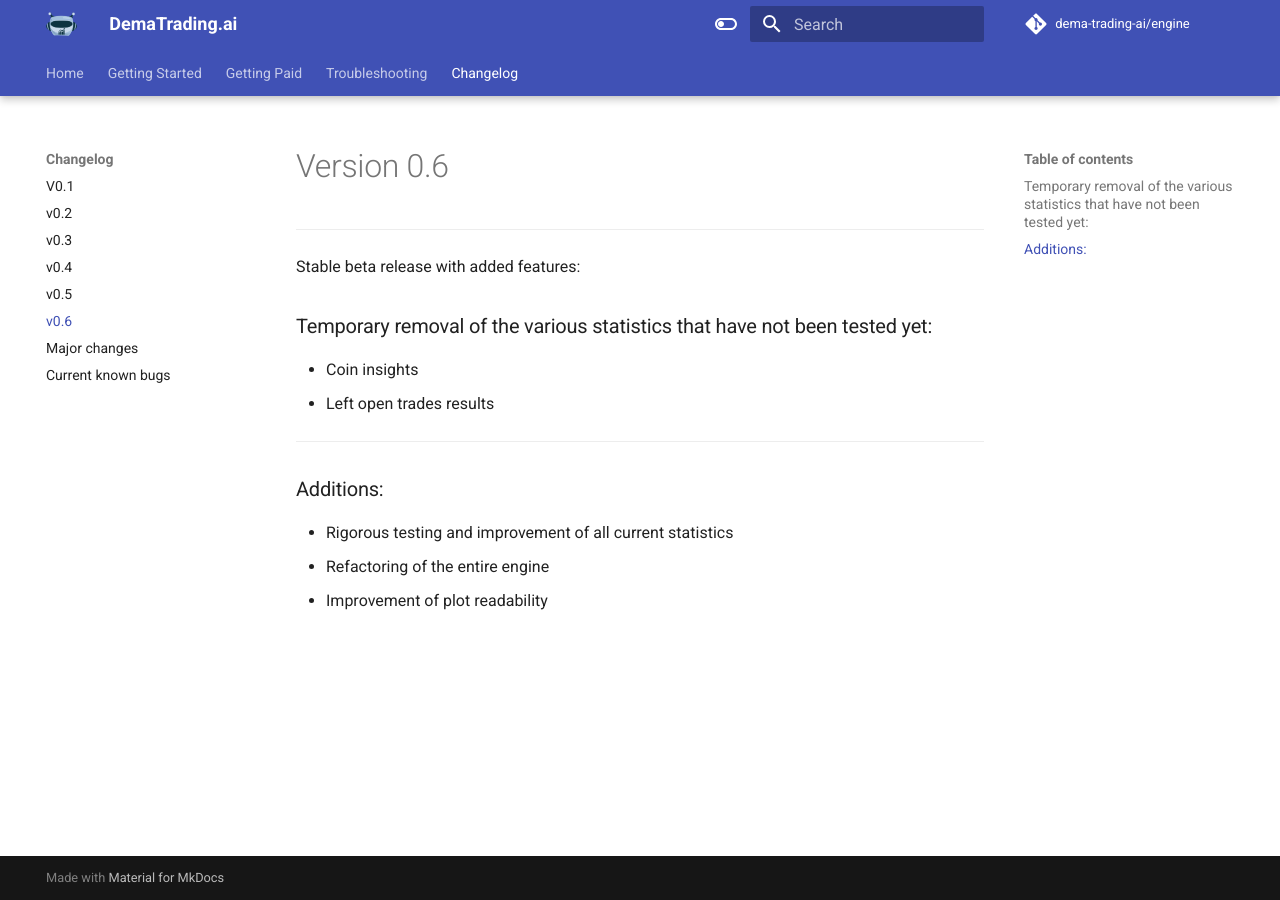
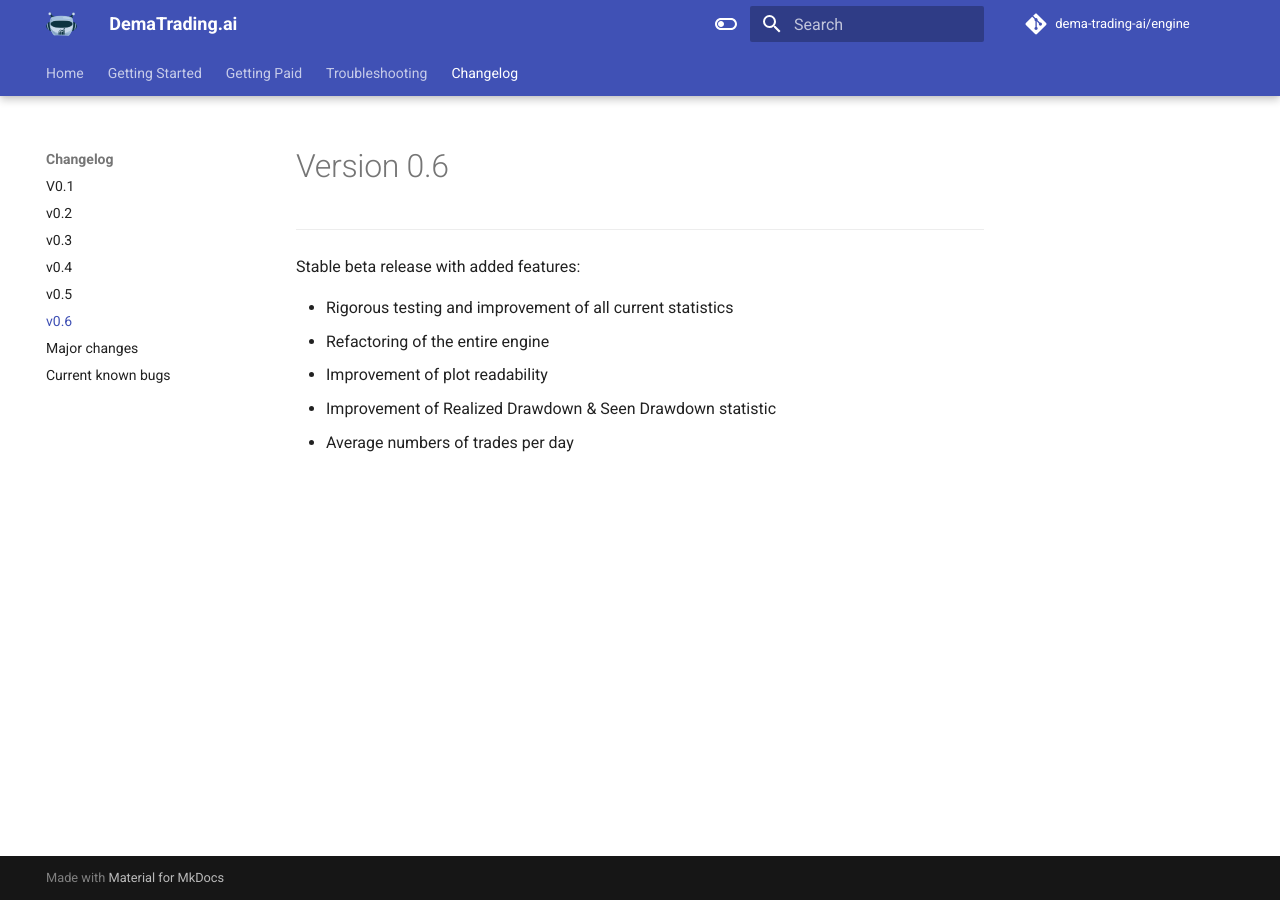
Before and after one commit to dema-trading-ai/docs, an MkDocs documentation site: the page built from docs/changelog/v06.md, in a window 1280 px wide. Built offline with MkDocs 1.6.1 and Material for MkDocs 9.7.7, drawn with Linux system fonts in a browser that asks for light colours; comment, search, counter and statistics services are not loaded.

Commit message:
v06 and v07 changelog updates

```diff
--- a/docs/changelog/v06.md
+++ b/docs/changelog/v06.md
@@ -2,14 +2,8 @@
 ***
 Stable beta release with added features:
 
-### Temporary removal of the various statistics that have not been tested yet:
-
-- Coin insights
-- Left open trades results
-
-***
-### Additions:
-
 - Rigorous testing and improvement of all current statistics
 - Refactoring of the entire engine
 - Improvement of plot readability
+- Improvement of Realized Drawdown & Seen Drawdown statistic
+- Average numbers of trades per day
```
Also changed, not shown: docs/changelog/majorchanges.md (+5 -0 lines), docs/changelog/v07.md (added, +20 -0 lines), docs/index.md (+1 -1 lines).
